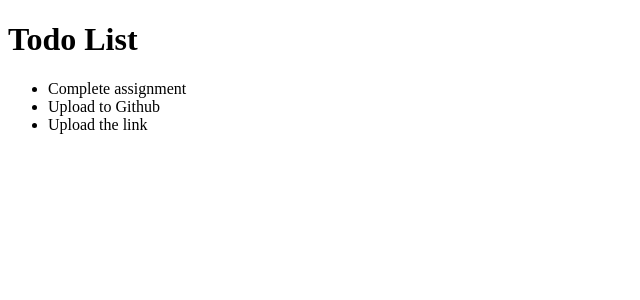
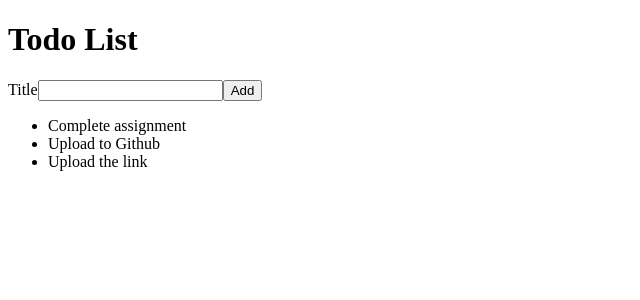
Before and after one commit to Kremifany/react-todo, a React (Create React App) app: page / in a window 1280 px wide. Shown: the top 300 px of the page, without its empty margins (0-640 px from the left). Built offline with nearby package versions, Linux system fonts and the light colour scheme; the HTML template or start-up script is replaced by a standard one.

Commit message:
lesson-1-2 assigment-components

```diff
--- /dev/null
+++ b/src/AddTodoForm.js
@@ -0,0 +1,17 @@
+import React from "react";
+
+function AddTodoForm() {
+    return(
+        <form>
+            <label htmlFor="todoTitle">
+                Title
+                <input id="todoTitle"/>
+            </label>
+            <button type="submit">
+                Add
+            </button>
+        </form>
+    );
+}
+
+export default AddTodoForm;
--- a/src/App.js
+++ b/src/App.js
@@ -1,20 +1,15 @@
 import React from "react";
+import AddTodoForm from "./AddTodoForm";
+import TodoList from "./ToDoList";
 
-const todoList = [];
 
-todoList[0] = { id: "1", title: "Complete assignment" };
-todoList[1] = { id: "2", title: "Upload to Github" };
-todoList[2] = { id: "3", title: "Upload the link" };
 
 function App() {
   return (
     <div>
       <h1>Todo List</h1>
-      <ul>
-        {todoList.map((item) => {
-          return <li key={item.id.toString()}> {item.title}</li>;
-        })}
-      </ul>
+        <AddTodoForm/>
+        <TodoList />
     </div>
   );
 }
--- /dev/null
+++ b/src/ToDoList.js
@@ -0,0 +1,19 @@
+import React from "react";
+
+const todoList = [];
+
+todoList[0] = { id: "1", title: "Complete assignment" };
+todoList[1] = { id: "2", title: "Upload to Github" };
+todoList[2] = { id: "3", title: "Upload the link" };
+
+
+function TodoList() {
+  return (
+    <ul>
+      {todoList.map((item) => {
+        return <li key={item.id.toString()}> {item.title}</li>;
+      })}
+    </ul>
+  );
+}
+export default TodoList;
```
